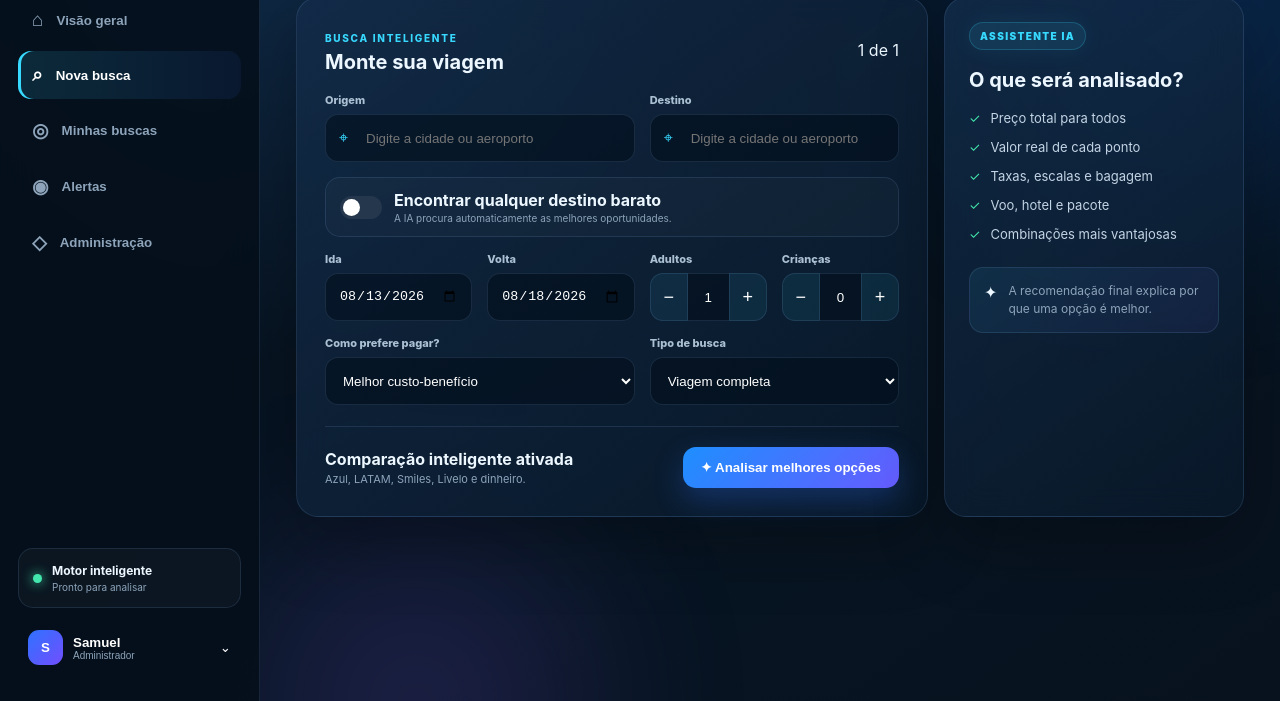
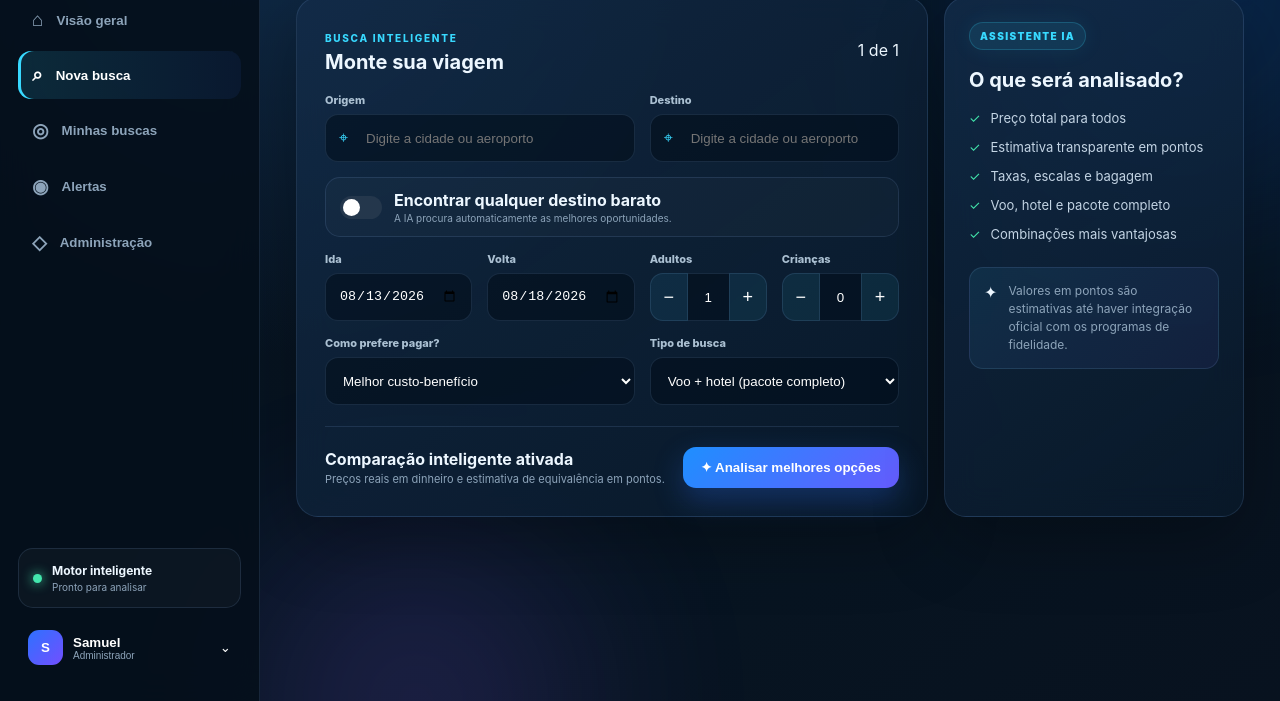
Before and after one commit to sathlersamuel-gif/alerta_viagem-pro, a website: page index.html in a window 1280 px wide. Both pictures are taken after a click on the button "+ Nova busca". Shown: the part 99-800 px from the top of the page. Drawn offline with Linux system fonts and the light colour scheme.

Commit message:
Clarificar busca por pontos e pacote voo mais hotel

```diff
--- a/index.html
+++ b/index.html
@@ -65,13 +65,13 @@
               <div class="field"><label>Adultos</label><div class="counter"><button type="button" data-counter="adults" data-delta="-1">−</button><input id="adults" value="1" readonly><button type="button" data-counter="adults" data-delta="1">+</button></div></div>
               <div class="field"><label>Crianças</label><div class="counter"><button type="button" data-counter="children" data-delta="-1">−</button><input id="children" value="0" readonly><button type="button" data-counter="children" data-delta="1">+</button></div></div>
               <div id="childAges" class="child-ages span-4 hidden"></div>
-              <div class="field span-2"><label>Como prefere pagar?</label><select id="preference"><option value="best">Melhor custo-benefício</option><option value="points">Priorizar pontos</option><option value="cash">Priorizar dinheiro</option><option value="mixed">Pontos + dinheiro</option></select></div>
-              <div class="field span-2"><label>Tipo de busca</label><select id="tripType"><option value="complete">Viagem completa</option><option value="flight">Somente passagem</option><option value="hotel">Somente hotel</option></select></div>
+              <div class="field span-2"><label>Como prefere pagar?</label><select id="preference"><option value="best">Melhor custo-benefício</option><option value="points">Comparar em pontos (estimativa)</option><option value="cash">Priorizar dinheiro</option><option value="mixed">Pontos + dinheiro (estimativa)</option></select></div>
+              <div class="field span-2"><label>Tipo de busca</label><select id="tripType"><option value="complete">Voo + hotel (pacote completo)</option><option value="flight">Somente passagem aérea</option><option value="hotel">Somente hotel</option></select></div>
             </div>
-            <div class="search-footer"><div><b>Comparação inteligente ativada</b><small>Azul, LATAM, Smiles, Livelo e dinheiro.</small></div><button class="primary" type="submit"><span>✦</span> Analisar melhores opções</button></div>
+            <div class="search-footer"><div><b>Comparação inteligente ativada</b><small>Preços reais em dinheiro e estimativa de equivalência em pontos.</small></div><button class="primary" type="submit"><span>✦</span> Analisar melhores opções</button></div>
           </form>
 
-          <aside class="panel glass ai-side"><span class="pill glow">ASSISTENTE IA</span><h3>O que será analisado?</h3><ul><li><i>✓</i>Preço total para todos</li><li><i>✓</i>Valor real de cada ponto</li><li><i>✓</i>Taxas, escalas e bagagem</li><li><i>✓</i>Voo, hotel e pacote</li><li><i>✓</i>Combinações mais vantajosas</li></ul><div class="ai-note"><span>✦</span><p>A recomendação final explica por que uma opção é melhor.</p></div></aside>
+          <aside class="panel glass ai-side"><span class="pill glow">ASSISTENTE IA</span><h3>O que será analisado?</h3><ul><li><i>✓</i>Preço total para todos</li><li><i>✓</i>Estimativa transparente em pontos</li><li><i>✓</i>Taxas, escalas e bagagem</li><li><i>✓</i>Voo, hotel e pacote completo</li><li><i>✓</i>Combinações mais vantajosas</li></ul><div class="ai-note"><span>✦</span><p>Valores em pontos são estimativas até haver integração oficial com os programas de fidelidade.</p></div></aside>
         </div>
         <section id="resultsPanel" class="panel glass results-panel hidden"><div class="panel-head"><div><span class="eyebrow">ANÁLISE CONCLUÍDA</span><h3>Melhores opções encontradas</h3></div><div class="results-actions"><button id="saveSearch" class="secondary">Salvar busca</button><button id="exportResults" class="secondary">Exportar resumo</button></div></div><div id="aiRecommendation" class="recommendation"></div><div id="resultCards" class="result-grid"></div></section>
       </section>
@@ -87,6 +87,6 @@
   <dialog id="walletDialog"><form method="dialog" class="modal glass"><div class="panel-head"><div><span class="eyebrow">CARTEIRA</span><h3>Saldo de pontos</h3></div><button class="icon-btn">×</button></div><div id="walletInputs" class="wallet-inputs"></div><button id="saveWallet" class="primary" value="default">Salvar carteira</button></form></dialog>
   <div id="toast" class="toast"></div>
   <script src="app.js"></script>
-  <script src="fixes.js?v=1"></script>
+  <script src="fixes.js?v=2"></script>
 </body>
 </html>
```
